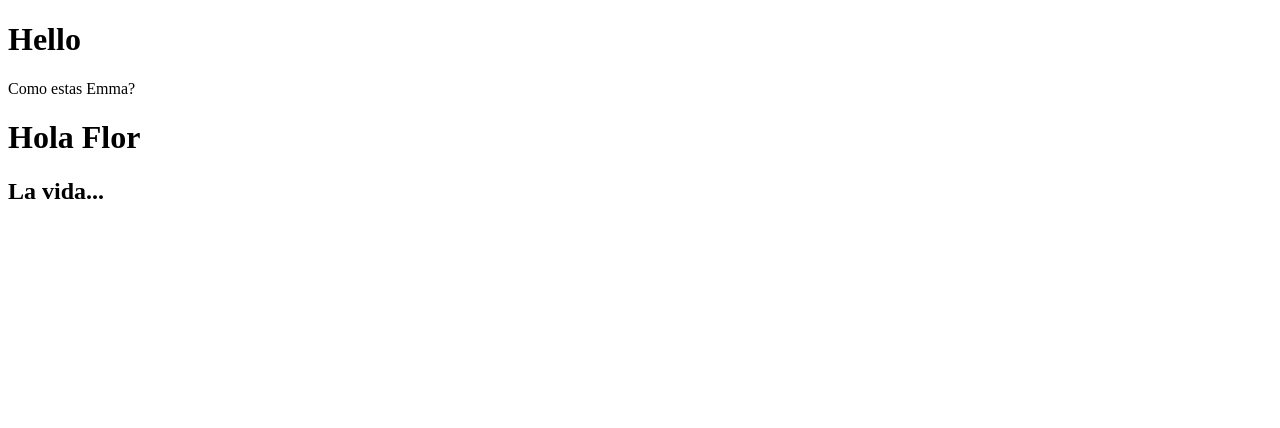
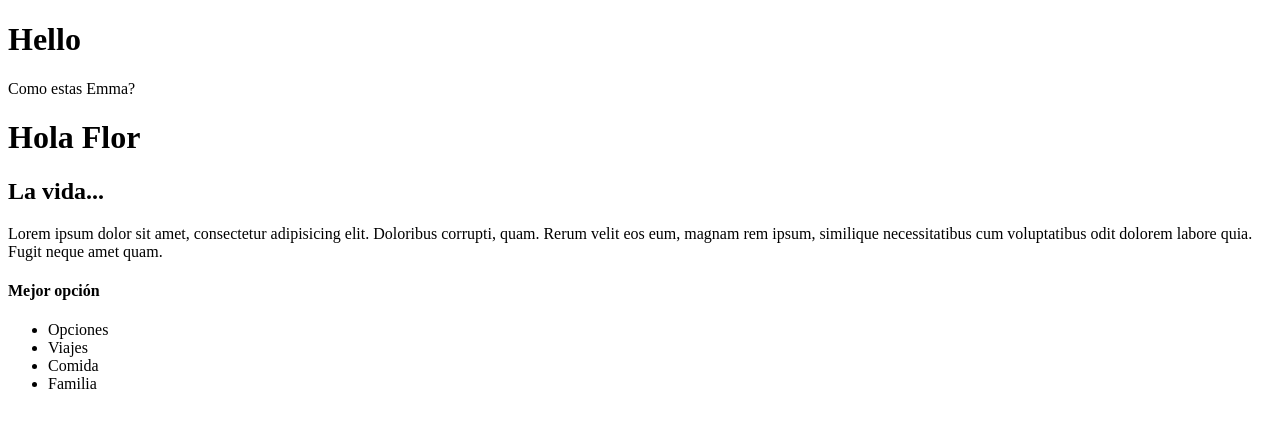
Before and after one commit to EmmAlva/Ayudantia2017_03_02, a plain HTML site: page index.html in a window 1280 px wide. Drawn offline with Linux system fonts and the light colour scheme.

Commit message:
Segundo commit

```diff
--- a/index.html
+++ b/index.html
@@ -9,5 +9,19 @@
 <p>Como estas Emma?</p>
 <h1>Hola Flor</h1>
 <h2>La vida...</h2>
+<p>Lorem ipsum dolor sit amet, consectetur adipisicing elit. Doloribus corrupti, quam. Rerum velit eos eum, magnam rem ipsum, similique necessitatibus cum voluptatibus odit dolorem labore quia. Fugit neque amet quam.</p>
+<h4>Mejor opción</h4>
+<nav>
+	<ul>
+		<li>Opciones</li>
+		<li>Viajes</li>
+		<li>Comida</li>
+		<li>Familia</li>
+	</ul>
+</nav>
+
+
+
+
 </body>
 </html>
```
